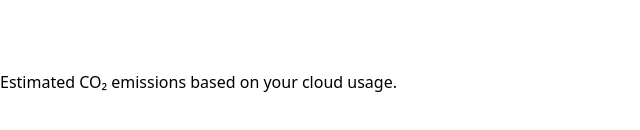
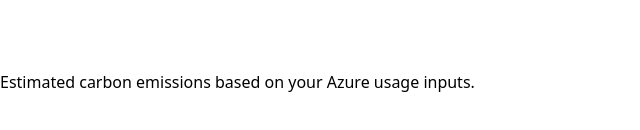
Before and after one commit to MyCommitToYou/greenit-dashboard, a Next.js app: page / in a window 1280 px wide. Shown: the part 326-456 px from the top of the page, without its empty margins (0-640 px from the left). Built offline with nearby package versions, Linux system fonts and the light colour scheme.

Commit message:
Added total CO2 emissions result below chart

```diff
--- a/app/page.js
+++ b/app/page.js
@@ -8,6 +8,7 @@ export default function Page() {
   const [vmHours, setVmHours] = useState(150);
   const [storageGb, setStorageGb] = useState(500);
   const [emissionsData, setEmissionsData] = useState([]);
+  const [totalEmissions, setTotalEmissions] = useState(null);
   const [loading, setLoading] = useState(false);
 
   const fetchEmissions = () => {
@@ -21,6 +22,7 @@ export default function Page() {
           { name: 'VM Hours', value: details['VM Hours'][0] },
           { name: 'Storage GB', value: details['Storage GB'][0] },
         ]);
+        setTotalEmissions(response.data.total_emissions_kg_co2);
       })
       .catch((error) => {
         console.error('API Error:', error);
@@ -28,6 +30,7 @@ export default function Page() {
           { name: 'VM Hours', value: 120 },
           { name: 'Storage GB', value: 420 },
         ]);
+        setTotalEmissions(0.54); // fallback example value
       })
       .finally(() => setLoading(false));
   };
@@ -88,8 +91,14 @@ export default function Page() {
         <Legend />
       </PieChart>
 
+      {totalEmissions !== null && (
+        <p className="mt-4 text-lg font-semibold text-gray-700">
+          Total Estimated Emissions: {totalEmissions} kg CO₂
+        </p>
+      )}
+
       <p className="mt-8 text-sm text-gray-500">
-        Estimated CO₂ emissions based on your cloud usage.
+        Estimated carbon emissions based on your Azure usage inputs.
       </p>
     </main>
   );
```
Lines whose indentation alone changed are shown as unchanged.
